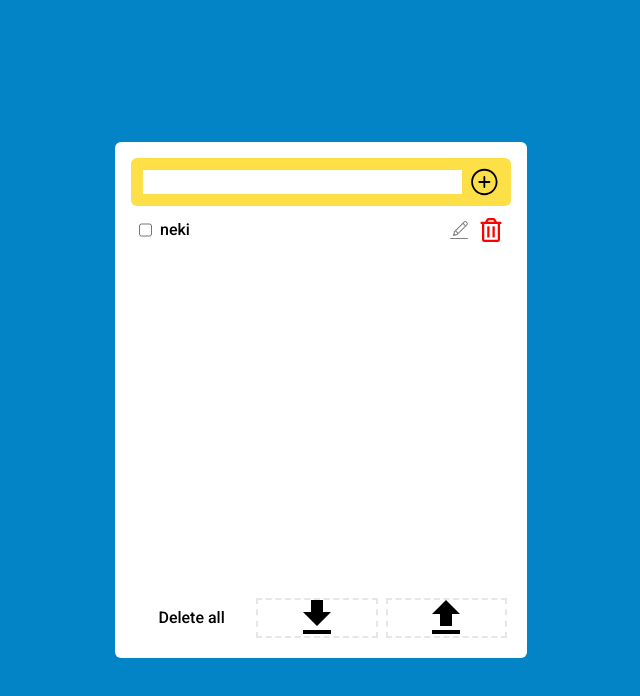
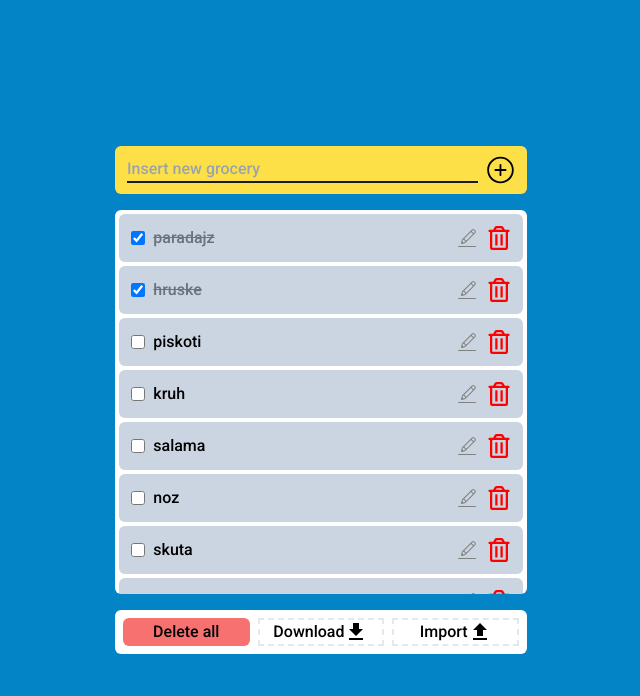
Before and after one commit to loBoda0/nakupovalni-listek, a Next.js app: page / in a window 1280 px wide. Shown: the top 696 px of the page, without its empty margins (319-959 px from the left). Built offline with nearby package versions, Linux system fonts and the light colour scheme; data requests are answered from the project's data file.

Commit message:
redesign

```diff
--- a/db.json
+++ b/db.json
@@ -1,8 +1,73 @@
 {
   "items": [
     {
-      "id": "5278",
-      "name": "neki",
+      "id": "247d",
+      "name": "paradajz",
+      "bought": true
+    },
+    {
+      "id": "44ca",
+      "name": "hruske",
+      "bought": true
+    },
+    {
+      "id": "45e4",
+      "name": "piskoti",
+      "bought": false
+    },
+    {
+      "id": "31cc",
+      "name": "kruh",
+      "bought": false
+    },
+    {
+      "id": "e40c",
+      "name": "salama",
+      "bought": false
+    },
+    {
+      "id": "aaa5",
+      "name": "noz",
+      "bought": false
+    },
+    {
+      "id": "a063",
+      "name": "skuta",
+      "bought": false
+    },
+    {
+      "id": "b841",
+      "name": "pašteta",
+      "bought": false
+    },
+    {
+      "id": "ab97",
+      "name": "klobase",
+      "bought": false
+    },
+    {
+      "id": "18ce",
+      "name": "ingver",
+      "bought": false
+    },
+    {
+      "id": "c6d5",
+      "name": "jabolčni sok",
+      "bought": false
+    },
+    {
+      "id": "32dd",
+      "name": "mandarine",
+      "bought": true
+    },
+    {
+      "id": "0b66",
+      "name": "peteršilj",
+      "bought": false
+    },
+    {
+      "id": "6c3d",
+      "name": "Kalamari",
       "bought": false
     }
   ]
--- a/src/actions/items.ts
+++ b/src/actions/items.ts
@@ -1,6 +1,6 @@
 'use server'
 
-import { ShopItemsSchema, ShopItemSchema, NewItem, UpdateItem } from "@/schemas/ShopItem"
+import { ShopItemsSchema, ShopItemSchema, NewItem, UpdateItem } from "@/schemas/GroceryItem"
 import { revalidatePath } from "next/cache"
 
 export const getItems = async() => {
--- a/src/app/globals.css
+++ b/src/app/globals.css
@@ -7,3 +7,12 @@ body,
 root {
   height: 100%;
 }
+
+input {
+  background: transparent;
+}
+
+input:focus {
+  background: transparent;
+  outline: none;
+}
--- a/src/app/page.tsx
+++ b/src/app/page.tsx
@@ -1,5 +1,5 @@
 import { Toaster } from "react-hot-toast";
-import ItemList from "../components/ItemList";
+import GroceryList from "../components/GroceryList";
 import { getItems } from "@/actions/items";
 
 const Home = async() => {
@@ -8,7 +8,7 @@ const Home = async() => {
   return (
     <div className="flex h-full justify-center items-center bg-sky-600">
       <Toaster />
-      <ItemList items={items} />
+      <GroceryList items={items} />
     </div>
   );
 }
--- a/src/components/AddItem.tsx
+++ b/src/components/AddItem.tsx
@@ -27,8 +27,8 @@ const AddItem = () => {
   }
 
   return (
-    <form action={submitItem} className='flex bg-yellow-300 rounded-md p-2 items-center gap-2 mb-1 px-3 justify-between'>
-      <input type="text" className='w-full' name="itemName" id="name" value={itemName} onChange={e => setItemName(e.target.value)} />
+    <form action={submitItem} className='flex bg-yellow-300 rounded-md p-2 items-center gap-2 mb-4 px-3 justify-between'>
+      <input type="text" className='w-full border-b-2 border-stone-900' name="itemName" id="name" value={itemName} onChange={e => setItemName(e.target.value)} placeholder='Insert new grocery' />
       <GoPlusCircle size={32} onClick={submitItem} />
     </form>
   )
--- a/src/components/FileActions.tsx
+++ b/src/components/FileActions.tsx
@@ -1,7 +1,7 @@
 'use client'
 
 import { deleteAll, getItems, importData } from '@/actions/items'
-import { NewItemSchema, ShopItem } from '@/schemas/ShopItem'
+import { NewItemSchema, ShopItem } from '@/schemas/GroceryItem'
 import React from 'react'
 import { MdFileUpload, MdFileDownload } from "react-icons/md"
 
@@ -58,19 +58,20 @@ const FileActions = () => {
   }
 
   return (
-    <div className='flex h-12'>
-      <button className="w-1/3 flex items-center justify-center" onClick={deleteAllItems}>Delete all</button>
-      <div className='w-1/3 flex items-center justify-center border-dashed border-2 m-1' onClick={exportData}>
-        <MdFileDownload size={48} />
-      </div>
-      <label className='w-1/3 flex items-center justify-center border-dashed border-2 m-1'>
+    <div className='flex bg-white rounded-md p-2 mt-4 gap-2'>
+      <button className="w-1/3 flex items-center justify-center bg-red-400 hover:bg-red-500 rounded-md" onClick={deleteAllItems}>Delete all</button>
+      <button className='w-1/3 flex items-center justify-center border-dashed border-2' onClick={exportData}>
+        Download <MdFileDownload size={24} />
+      </button>
+      <label className='w-1/3 flex items-center justify-center border-dashed border-2'>
+        Import
         <input
           type='file'
           accept='.json'
           onChange={handleFileChange}
           className='hidden'
         />
-        <MdFileUpload size={48} />
+        <MdFileUpload size={24} />
       </label>
     </div>
   )
--- a/src/components/ListItem.tsx
+++ b/src/components/GroceryItem.tsx
@@ -1,6 +1,6 @@
 'use client'
 
-import { ShopItem } from '@/schemas/ShopItem'
+import { ShopItem } from '@/schemas/GroceryItem'
 import React, { useEffect, useRef, useState } from 'react'
 import { FaRegTrashAlt } from 'react-icons/fa'
 import { CiEdit } from "react-icons/ci"
@@ -8,11 +8,11 @@ import { deleteItem, updateItem } from '@/actions/items'
 import { IoMdClose } from "react-icons/io"
 import { cn } from '@/utils/cn'
 
-interface ListItemProps {
+interface GroceryItemProps {
   item: ShopItem
 }
 
-const ListItem: React.FC<ListItemProps> = ({ item }) => {
+const GroceryItem: React.FC<GroceryItemProps> = ({ item }) => {
   const inputRef = useRef<HTMLInputElement>(null)
   const [itemName, setItemName] = useState(item.name)
   const [isChecked, setIsChecked] = useState(item.bought)
@@ -53,9 +53,9 @@ const ListItem: React.FC<ListItemProps> = ({ item }) => {
   }
 
   return (
-    <form action={handleEdit} className='flex justify-between m-2'>
-      <div className="flex gap-2">
-        <input type="checkbox" name="isChecked" id={item.name} checked={isChecked} onChange={toggleCheckbox} />
+    <form action={handleEdit} className='flex justify-between m-1 p-3 rounded-md bg-slate-300'>
+      <div className="flex gap-2 items-center">
+        <input type="checkbox" name="isChecked" className='w-4 h-4 text-green-600 bg-gray-100 border-gray-300 rounded focus:ring-green-500 dark:focus:ring-green-600 dark:ring-offset-gray-800 focus:ring-2 dark:bg-gray-700 dark:border-gray-600' id={item.name} checked={isChecked} onChange={toggleCheckbox} />
         <input
           type="text"
           className={cn('w-full', isChecked && 'line-through text-gray-500')}
@@ -81,4 +81,4 @@ const ListItem: React.FC<ListItemProps> = ({ item }) => {
   )
 }
 
-export default ListItem
+export default GroceryItem
--- a/src/components/ItemList.tsx
+++ b/src/components/GroceryList.tsx
@@ -1,25 +1,25 @@
-import { ShopItem } from '@/schemas/ShopItem'
+import { ShopItem } from '@/schemas/GroceryItem'
 import React from 'react'
-import ListItem from './ListItem'
+import GroceryItem from './GroceryItem'
 import AddItem from './AddItem'
 import FileActions from './FileActions'
 import EmptyState from './EmptyState'
 
-interface ItemListProps {
+interface GroceryListProps {
   items: ShopItem[]
 }
 
-const ItemList: React.FC<ItemListProps> = ({ items }) => {
+const GroceryList: React.FC<GroceryListProps> = ({ items }) => {
   return (
-    <div className='bg-white rounded-md p-4 w-[412px] m-3'>
+    <div className='w-[412px] m-3'>
       <AddItem />
-      <div className="h-96 overflow-scroll">
+      <div className="bg-white rounded-md h-96 overflow-scroll">
       {
         items.length > 0 ?
           <>
             {
               items.map(item => (
-                <ListItem key={item.id} item={item} />
+                <GroceryItem key={item.id} item={item} />
               ))
             }
           </>
@@ -31,4 +31,4 @@ const ItemList: React.FC<ItemListProps> = ({ items }) => {
   )
 }
 
-export default ItemList
+export default GroceryList
```
Also changed, not shown: src/schemas/GroceryItem.ts (renamed from src/schemas/ShopItem.ts).
